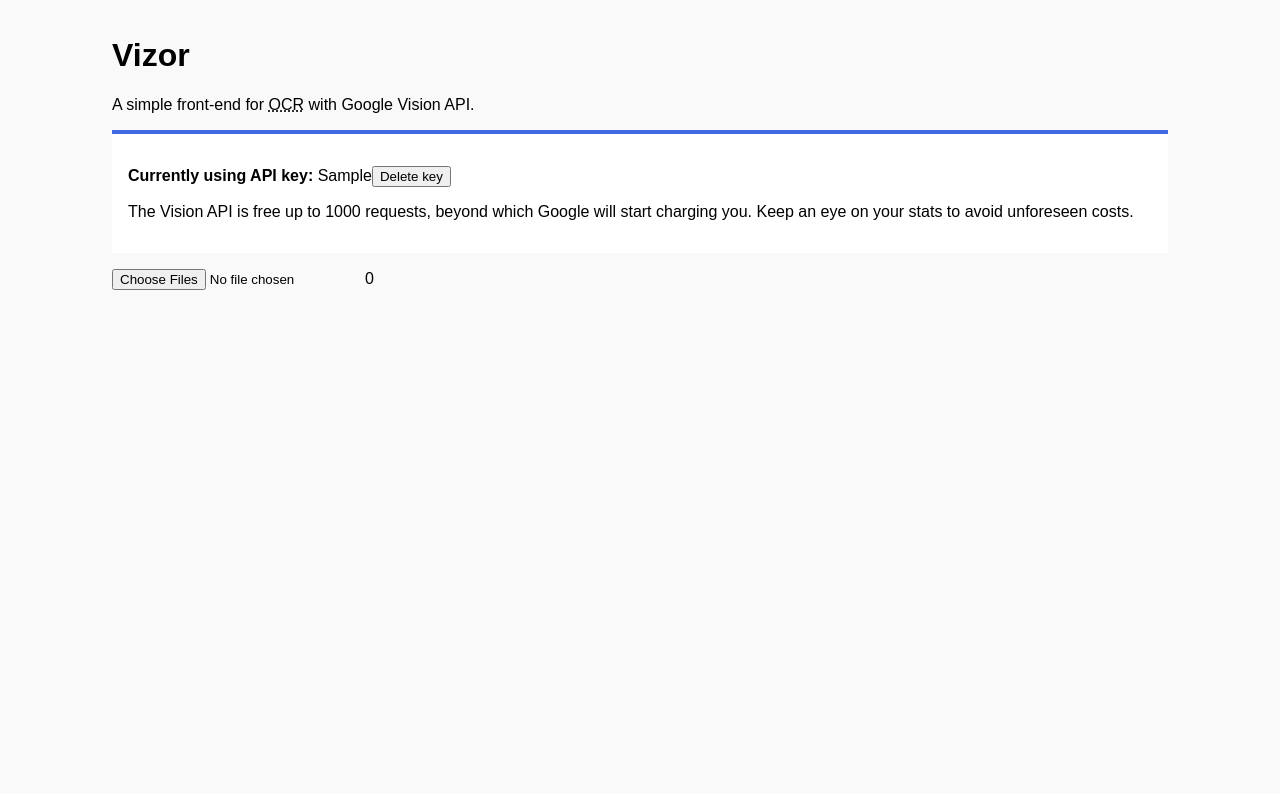
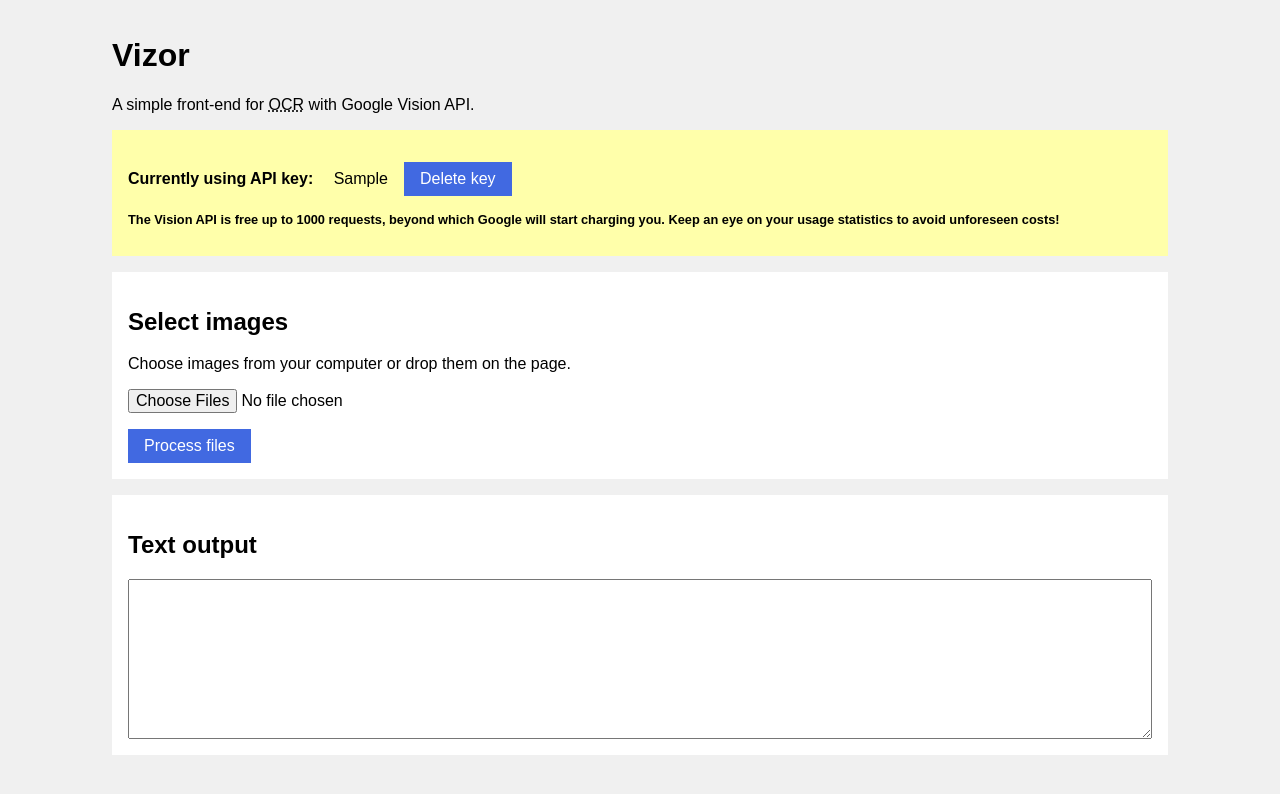
Before and after one commit to llll-org/vizor, a React (Vite) app: page / in a window 1280 px wide. Both pictures are taken after typing "Sample" into the empty fields and a click on the button "OK". Shown: the top 794 px of the page. Built offline with nearby package versions, Linux system fonts and the light colour scheme.

Commit message:
Reorg & style

```diff
--- a/src/components/ApiKey.css
+++ b/src/components/ApiKey.css
@@ -1,6 +1,15 @@
 .apikey {
-	border-top: 0.25em solid royalblue;
-	background: #fff;
+	background: #ffa;
 	padding: 1em;
 	margin: 1em 0;
 }
+
+.apikey .info {
+	font-size: 0.8em;
+	font-weight: bold;
+}
+
+.keyval {
+	display: inline-block;
+	margin: 0 1em;
+}
--- a/src/components/ApiKey.js
+++ b/src/components/ApiKey.js
@@ -21,14 +21,16 @@
 			{api_key ? (
 				<React.Fragment>
 					<p>
-						<strong>Currently using API key:</strong> <span>{api_key}</span>
+						<strong>Currently using API key:</strong>{' '}
+						<span class="keyval">{api_key}</span>
 						<button type="button" onClick={props.onRemoveKey}>
 							Delete key
 						</button>
 					</p>
-					<p>
+					<p class="info">
 						The Vision API is free up to 1000 requests, beyond which Google will start
-						charging you. Keep an eye on your stats to avoid unforeseen costs.
+						charging you. Keep an eye on your usage statistics to avoid unforeseen
+						costs!
 					</p>
 				</React.Fragment>
 			) : (
--- a/src/components/App.js
+++ b/src/components/App.js
@@ -1,12 +1,18 @@
-import React, { useState, useEffect, useCallback } from 'react';
+import React, { Fragment, useState, useEffect, useCallback } from 'react';
 
 import ApiKey from './ApiKey';
 import ImageSubmitter from './ImageSubmitter';
+import JSONOutput from './JSONOutput';
+import TextOutput from './TextOutput';
+
+import { recognizeText } from '../api';
 
 const LS_KEY = 'vizor.google_api_key';
 
 const App = props => {
-	let [key, setKey] = useState(window.localStorage.getItem(LS_KEY));
+	const [key, setKey] = useState(window.localStorage.getItem(LS_KEY));
+	const [results, setResults] = useState([]);
+
 	useEffect(() => {
 		if (key) {
 			window.localStorage.setItem(LS_KEY, key);
@@ -14,10 +20,37 @@
 			window.localStorage.removeItem(LS_KEY);
 		}
 	}, [key]);
+
+	const process_files = useCallback(
+		files => {
+			Promise.all(
+				[...files].map(file =>
+					new Promise(resolve => {
+						const reader = new FileReader();
+						reader.addEventListener('load', () => resolve(btoa(reader.result)));
+						reader.readAsBinaryString(file);
+					}).then(imageData => recognizeText(key, imageData))
+				)
+			)
+				.then(results => {
+					setResults(results.map(r => r.data));
+				})
+				.catch(err => console.error(err));
+		},
+		[key]
+	);
+
 	return (
 		<div className="container">
 			<ApiKey onSetKey={key => setKey(key)} onRemoveKey={() => setKey(null)} api_key={key} />
-			{key && <ImageSubmitter api_key={key} />}
+			{key && (
+				<Fragment>
+					<ImageSubmitter process={process_files} />
+					<TextOutput
+						text={results.map(r => r.responses[0].fullTextAnnotation.text).join('\n')}
+					/>
+				</Fragment>
+			)}
 		</div>
 	);
 };
--- a/src/components/ImageSubmitter.css
+++ b/src/components/ImageSubmitter.css
@@ -0,0 +1,5 @@
+.image-submitter {
+	padding: 1em;
+	background: #fff;
+	margin: 1em 0;
+}
--- a/src/components/ImageSubmitter.js
+++ b/src/components/ImageSubmitter.js
@@ -1,42 +1,13 @@
-import React, { useState, useEffect } from 'react';
-
-import { recognizeText } from '../api';
-
-import JSONOutput from './JSONOutput';
-import TextOutput from './TextOutput';
+import React, { useEffect, useCallback } from 'react';
 
 import './ImageSubmitter.css';
 
 const ImageSubmitter = props => {
-	let [results, setResults] = useState([]);
-	const { api_key } = props;
-
-	let process_files = dataTransfer => {
-		const { files } = dataTransfer;
-		Promise.all(
-			[...files].map(file =>
-				new Promise(resolve => {
-					const reader = new FileReader();
-					reader.addEventListener('load', () => resolve(btoa(reader.result)));
-					reader.readAsBinaryString(file);
-				}).then(imageData => recognizeText(api_key, imageData))
-			)
-		)
-			.then(results => {
-				setResults(results.map(r => r.data));
-			})
-			.catch(err => console.error(err));
-	};
-
-	let handleChange = e => {
-		process_files(e.target);
-	};
-
 	useEffect(() => {
 		const dragover = e => e.preventDefault();
 		const drop = e => {
 			e.preventDefault();
-			process_files(e.dataTransfer);
+			props.process(e.dataTransfer.files);
 		};
 
 		document.addEventListener('dragover', dragover);
@@ -47,15 +18,21 @@
 		};
 	}, []);
 
+	const handleSubmit = useCallback(e => {
+		e.preventDefault();
+		props.process(e.target.elements['images'].files);
+	}, []);
+
 	return (
 		<div className="image-submitter">
-			<input type="file" onChange={handleChange} multiple />
-
-			{results.length && (
-				<TextOutput
-					text={results.map(r => r.responses[0].fullTextAnnotation.text).join('\n')}
-				/>
-			)}
+			<h2>Select images</h2>
+			<p>Choose images from your computer or drop them on the page.</p>
+			<form onSubmit={handleSubmit}>
+				<p>
+					<input type="file" name="images" multiple />
+				</p>
+				<button type="submit">Process files</button>
+			</form>
 		</div>
 	);
 };
--- a/src/components/JSONOutput.css
+++ b/src/components/JSONOutput.css
@@ -1,3 +1,5 @@
 .json-output {
 	margin: 1em 0;
+	padding: 1em;
+	background: #fff;
 }
--- a/src/components/JSONOutput.js
+++ b/src/components/JSONOutput.js
@@ -4,6 +4,7 @@
 
 const JSONOutput = ({ json }) => (
 	<div className="json-output">
+		<h2>JSON output</h2>
 		<pre>{JSON.stringify(json, null, 2)}</pre>
 	</div>
 );
--- a/src/components/TextOutput.css
+++ b/src/components/TextOutput.css
@@ -1,4 +1,7 @@
 .text-output {
+	padding: 1em;
+	background: #fff;
+	margin: 1em 0;
 }
 
 .text-output textarea {
--- a/src/components/TextOutput.js
+++ b/src/components/TextOutput.js
@@ -4,6 +4,7 @@
 
 const TextOutput = ({ text }) => (
 	<div className="text-output">
+		<h2>Text output</h2>
 		<textarea value={text} />
 	</div>
 );
--- a/src/styles/base.css
+++ b/src/styles/base.css
@@ -2,10 +2,25 @@
 	font-family: sans-serif;
 	padding: 1em;
 	margin: 0;
-	background: #f9f9f9;
+	background: #f0f0f0;
 }
 
 .container {
 	max-width: 66rem;
 	margin: 0 auto;
 }
+
+button,
+input,
+textarea,
+select {
+	font: inherit;
+}
+
+button {
+	appearance: none;
+	border: none;
+	color: #fff;
+	background: royalblue;
+	padding: 0.5em 1em;
+}
```
